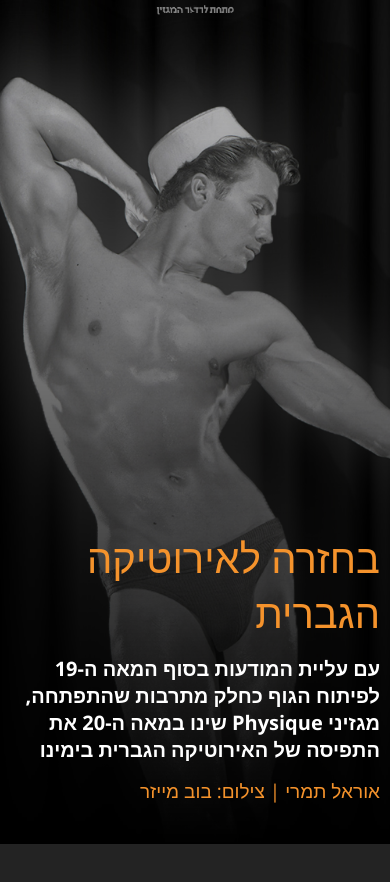
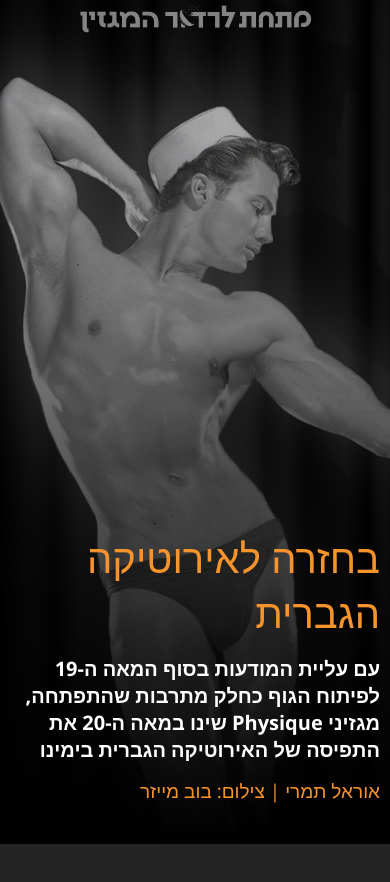
Before and after one commit to oreltamari/PhysiqueMagInteractive, a plain HTML site: page index.html in a window 390 px wide. Shown: the top 882 px of the page. Drawn offline with nearby package versions, Linux system fonts and the light colour scheme.

Commit message:
Update style.css

```diff
--- a/style.css
+++ b/style.css
@@ -608,7 +608,7 @@ footer .instagram-link a img {
     width: 100%;
   }
   .container .headline .logo a img {
-    width: 20%;
+    width: 60%;
   }
   .container .headline .headline-background .background-pic .headline-background-img {
     background: linear-gradient(rgba(0, 0, 0, 0.2078431373), #000000), url(/headline-img.jpg);
```
